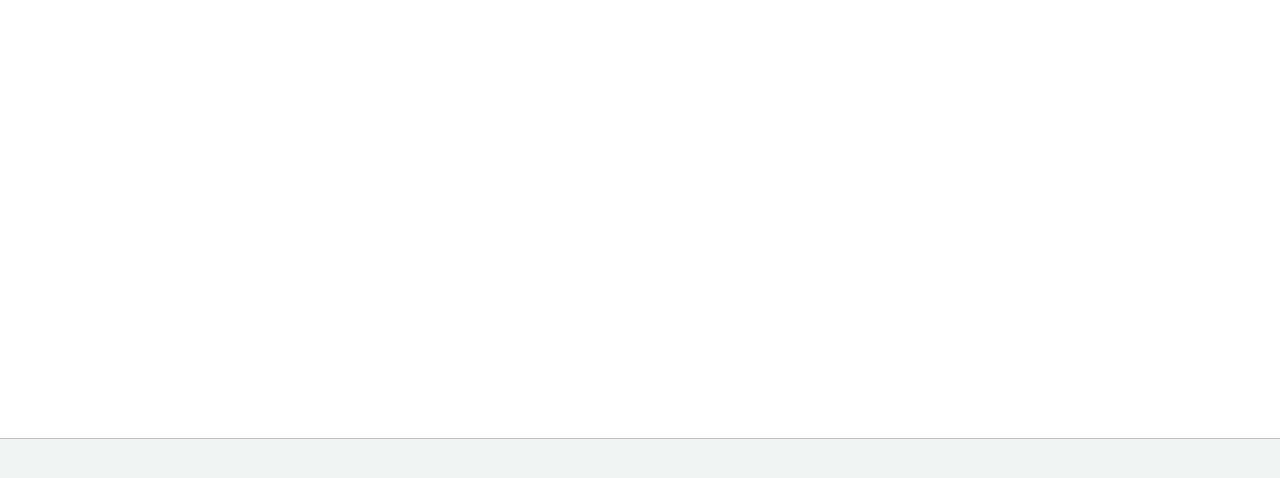
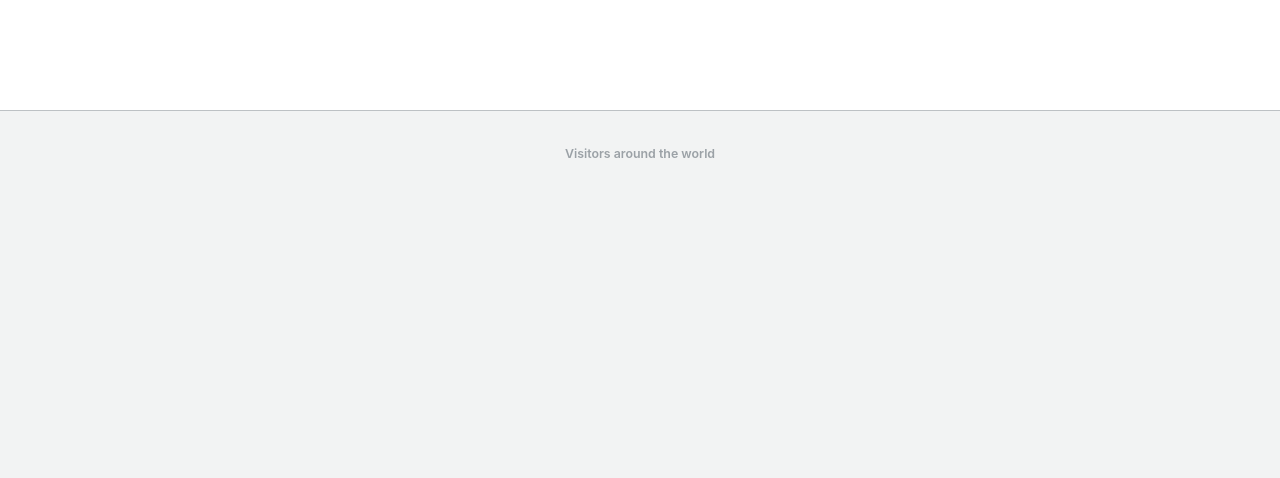
Before and after one commit to ZachcZhang/zachczhang.github.io, a Jekyll site: the page built from _pages/about.md, in a window 1280 px wide and 1357 px high. Shown: the part 827-1305 px from the top of the window. Built offline with Jekyll 4.4.1, drawn with Linux system fonts in a browser that asks for light colours; comment, search, counter and statistics services are not loaded.

Commit message:
Replace visitor counters with MapMyVisitors globe

```diff
--- a/_config.yml
+++ b/_config.yml
@@ -135,7 +135,8 @@ social:
 
 # Analytics
 visitor_stats:
-  enabled                : true # Show Busuanzi visitor and page-view counts in the footer
+  enabled                : true # Show the MapMyVisitors globe in the footer
+  mapmyvisitors_script_url: "https://mapmyvisitors.com/globe.js?d=WA8XSEFnQa-SgIV11HTDsmkDTdIkLmaR1SCAyKY60IQ"
 
 analytics:
   provider               :  "google-analytics-4" # false (default), "google", "google-universal", "google-analytics-4", "custom"
--- a/_includes/footer/visitor-stats.html
+++ b/_includes/footer/visitor-stats.html
@@ -1,11 +1,7 @@
-<div class="page__footer-visitors" aria-live="polite">
-  <span id="busuanzi_container_site_uv" style="display: none;">
-    <i class="fas fa-users" aria-hidden="true"></i>
-    Visitors: <span id="busuanzi_value_site_uv"></span>
-  </span>
-  <span id="busuanzi_container_site_pv" style="display: none;">
-    <i class="fas fa-eye" aria-hidden="true"></i>
-    Page views: <span id="busuanzi_value_site_pv"></span>
-  </span>
+<div class="page__footer-visitors">
+  <h2 class="page__footer-visitors-title">Visitors around the world</h2>
+  <div class="page__footer-visitors-globe">
+    <script type="text/javascript" id="mmvst_globe" src="{{ visitor_map_url | escape }}"></script>
+    <noscript>Enable JavaScript to view the visitor globe.</noscript>
+  </div>
 </div>
-<script async src="https://busuanzi.ibruce.info/busuanzi/2.3/busuanzi.pure.mini.js"></script>
--- a/_layouts/default.html
+++ b/_layouts/default.html
@@ -18,7 +18,8 @@ layout: compress
 
     {{ content }}
 
-    {% if site.visitor_stats.enabled %}
+    {% assign visitor_map_url = site.visitor_stats.mapmyvisitors_script_url | default: "" | strip %}
+    {% if site.visitor_stats.enabled and visitor_map_url != "" %}
     <div class="page__footer">
       <footer>
         {% include footer/visitor-stats.html %}
--- a/_sass/_footer.scss
+++ b/_sass/_footer.scss
@@ -59,22 +59,31 @@
 }
 
 .page__footer-visitors {
-  min-height: 1.5em;
   font-family: $global-font-family;
   font-size: $type-size-7;
   text-align: center;
+}
 
-  > span {
-    margin: 0 0.75em;
-    white-space: nowrap;
-  }
+.page__footer-visitors-title {
+  margin: 0 0 1em;
+  color: inherit;
+  font-size: 1em;
+  font-weight: 600;
+}
 
-  .fas {
-    margin-right: 0.25em;
-  }
+.page__footer-visitors-globe {
+  width: 280px;
+  max-width: 100%;
+  min-height: 320px;
+  margin: 0 auto;
 
-  [id^="busuanzi_value_"] {
-    font-variant-numeric: tabular-nums;
+  img,
+  iframe,
+  canvas {
+    display: block;
+    max-width: 100%;
+    margin: 0 auto;
+    border: 0;
   }
 }
 
```
Also changed, not shown: README.md (+10 -6 lines).
